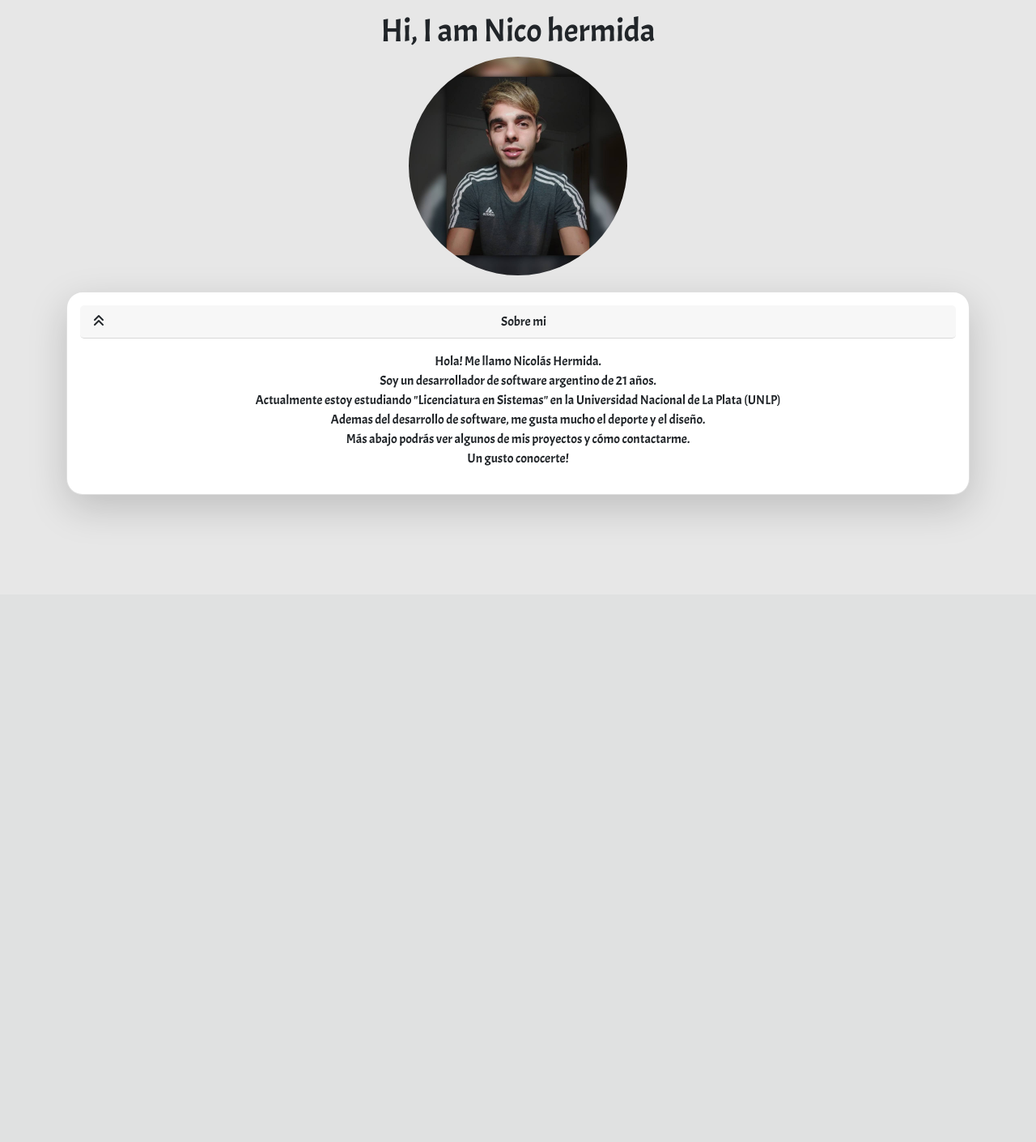
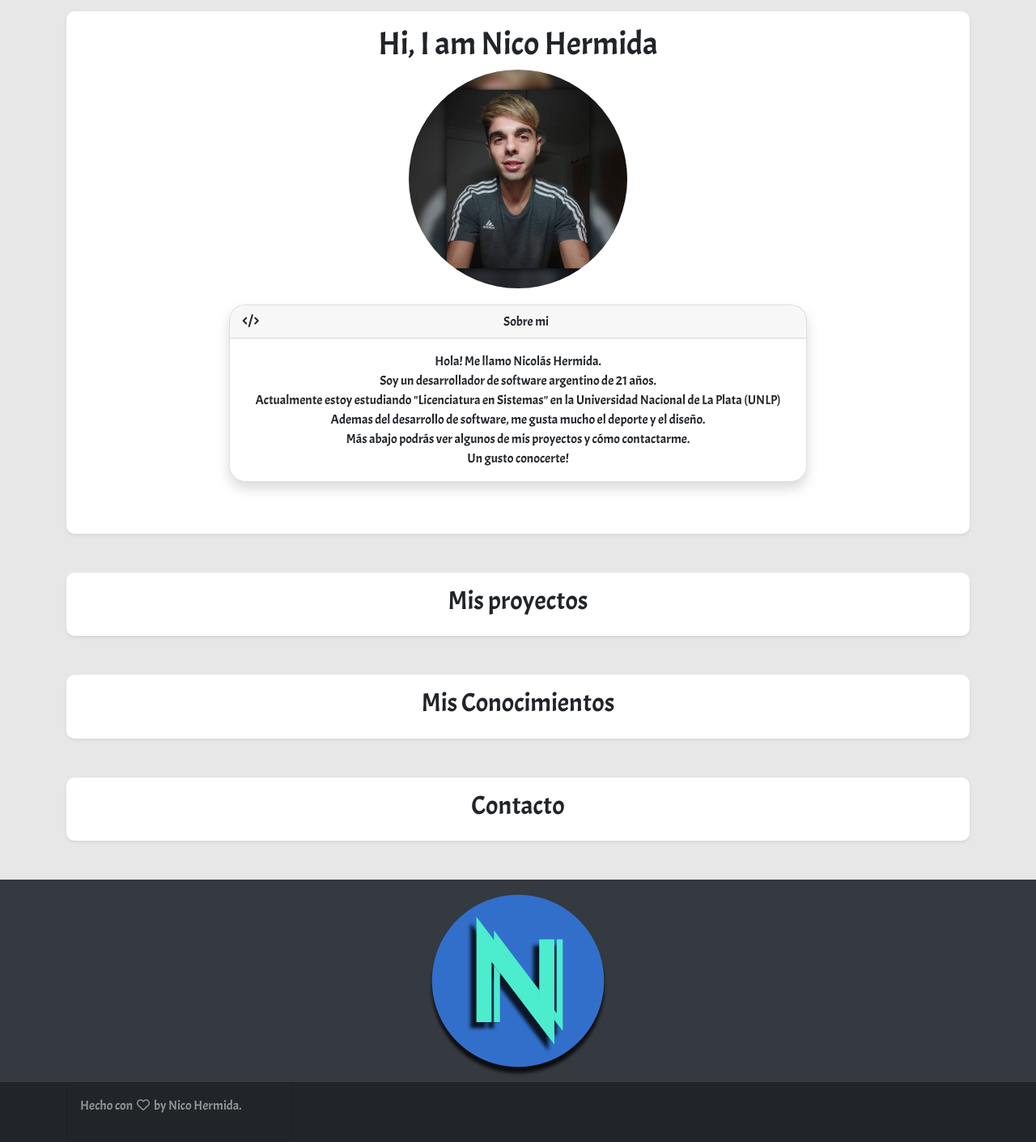
Before and after one commit to nicohermida01/portfolio, a PHP site: page /index2.html in a window 1280 px wide. Shown: the part 66-1476 px from the top of the page at 81% size. Before the commit the page ends 697 px from the top, so only its background shows below. Run offline with PHP 8.4, Linux system fonts and the light colour scheme; some libraries are stand-ins or nearby versions.

Commit message:
avances del 31/03/2021

```diff
--- a/css/style2.css
+++ b/css/style2.css
@@ -13,7 +13,7 @@ body{
     font-size: 18px;
 }
 
-#pageContent{
+#inicio{
     margin-top: 80px;
 }
 
@@ -21,3 +21,23 @@ body{
     margin-top: 20px;
     border-radius: 20px;
 }
+
+.top-redondeado{
+    border-top-left-radius: 20px !important;
+    border-top-right-radius: 20px !important;
+}
+
+.seccion-redondeada{
+    border-radius: 10px;
+}
+
+#footer1{
+    background-color: #343A40;
+}
+
+#footer2{
+    background-color: #212529;
+}
+#footer2 div{
+    background-color: #212529;
+}
--- a/index2.html
+++ b/index2.html
@@ -18,13 +18,16 @@
         <link rel="stylesheet" type="text/css" href="css/style2.css">
 
         <title>I am Nico Hermida</title>
+        <link rel="shortcut icon" href="imagenes/Logo.png">
+
     </head>
-    <body>
+    <body data-bs-spy="scroll" data-bs-target="#navbar-example">
+
         <!-- *************************************************** NAVBAR *************************************************** -->
         <nav id="navBar" class="navbar fixed-top navbar-expand-sm navbar-dark bg-dark">
             <div class="container">
                 <!-- Navbar brand -->
-                <a class="navbar-brand" href="#">
+                <a class="navbar-brand" href="">
                     <img id="navBar-logo" src="imagenes/Logo.png" alt="" width="40">
                 </a>
                 <button class="navbar-toggler" type="button" data-bs-toggle="collapse" data-bs-target="#navbarSupportedContent" aria-controls="navbarSupportedContent" aria-expanded="false" aria-label="Toggle navigation">
@@ -35,15 +38,15 @@
                     <ul class="navbar-nav me-auto mb-2 mb-lg-0 ">
                         <!-- Navbar Inicio -->
                         <li class="nav-item">
-                            <a class="nav-link active" aria-current="page" href="#">Inicio</a>
+                            <a class="nav-link active" aria-current="page" href="#inicio">Inicio</a>
                         </li>
                         <!-- Navbar Proyectos -->
                         <li class="nav-item dropdown">
-                            <a class="nav-link dropdown-toggle" href="#" id="navbarDropdown" role="button" data-bs-toggle="dropdown" aria-expanded="false">
+                            <a class="nav-link dropdown-toggle" href="#proyectos" id="navbarDropdown" role="button" data-bs-toggle="dropdown" aria-expanded="false">
                             Proyectos
                             </a>
                             <ul class="dropdown-menu" aria-labelledby="navbarDropdown">
-                                <li><a class="dropdown-item" href="#">ScrabbleAr</a></li>
+                                <li><a class="dropdown-item" href="#scrabble">ScrabbleAr</a></li>
                                 <li><a class="dropdown-item" href="#">...</a></li>
                                 <li><hr class="dropdown-divider"></li>
                                 <li><a class="dropdown-item" href="#">Trabajando en más..</a></li>
@@ -51,11 +54,11 @@
                         </li>
                         <!-- Navbar Conocimientos -->
                         <li class="nav-item">
-                            <a class="nav-link" href="#">Conocimientos</a>
+                            <a class="nav-link" href="#conocimientos">Conocimientos</a>
                         </li>
                         <!-- Navbar Contacto -->
                         <li class="nav-item">
-                            <a class="nav-link" href="#">Contacto</a>
+                            <a class="nav-link" href="#contacto">Contacto</a>
                         </li>
                     </ul>
                 </div>
@@ -63,22 +66,22 @@
         </nav>
 
         <!-- *************************************************** BODY *************************************************** -->
-        <div class="container" id="pageContent">
+        <div class="container">
 
             <!-- ************** INICIO ************** -->
-            <div class="row justify-content-center" id="inicio">
-                <div class="col text-center">
-                    <h1>Hi, I am Nico hermida</h1>
-                    <a href="#"><img src="imagenes/img-portada.jpg" alt="" class="rounded-circle" width="270"></a>
-
+            <div class="container p-3 mb-2 bg-light text-dark seccion-redondeada shadow-sm mb-5 bg-body" id="inicio">
+                <h1 class="text-center h1">Hi, I am Nico Hermida</h1>
+                <a href="#"><img src="imagenes/img-portada.jpg" alt="" class="rounded-circle mx-auto d-block" width="270"></a>
+                <div class="row justify-content-center">
+                    <div class="col-8">
                         <!-- Descripcion -->
-                    <div class="card text-center shadow-lg p-3 mb-5 bg-body" id="descripcionPerfil">
-                        <div class="card-header rounded-3">
-                            <span class="float-start"><i class="fas fa-angle-double-up"></i></span>
+                        <div class="card text-center shadow p-0 mb-5 bg-body" id="descripcionPerfil">
+                            <div class="card-header top-redondeado">
+                                <span class="float-start"><i class="fas fa-code"></i></span>
                                 Sobre mi
                             </div>
                             <div class="card-body">
-                            <p class="card-text">Hola! Me llamo Nicolás Hermida.<br>Soy un desarrollador de software argentino de 21 años.<br>
+                                <p class="card-text ">Hola! Me llamo Nicolás Hermida.<br>Soy un desarrollador de software argentino de 21 años.<br>
                                     Actualmente estoy estudiando "Licenciatura en Sistemas" en la Universidad Nacional de La Plata (UNLP)<br>
                                     Ademas del desarrollo de software, me gusta mucho el deporte y el diseño.<br>
                                     Más abajo podrás ver algunos de mis proyectos y cómo contactarme. <br>
@@ -88,10 +91,44 @@
                         </div>
                     </div>
                 </div>
+            </div>
 
             <!-- ************** PROYECTOS ************** -->
+            <div class="container p-3 mb-2 bg-light text-dark seccion-redondeada shadow-sm mb-5 bg-body" id="proyectos">
+                <h2 class="text-center h2">Mis proyectos</h2>
 
+            </div>
 
+            <!-- ************** CONOCIMIENTOS ************** -->
+            <div class="container p-3 mb-2 bg-light text-dark seccion-redondeada shadow-sm mb-5 bg-body" id="conocimientos">
+                <h2 class="text-center h2">Mis Conocimientos</h2>
+
+            </div>
+
+            <!-- ************** CONTACTO ************** -->
+            <div class="container p-3 mb-2 bg-light text-dark seccion-redondeada shadow-sm mb-5 bg-body" id="contacto">
+                <h2 class="text-center h2">Contacto</h2>
+
+            </div>
+        </div>
+
+        <!-- ************** FOOTER ************** -->
+        <div class="container-fluid" id="footer1">
+            <div class="container">
+                <img src="imagenes/Logo.png" alt="" width="250" class="img-fluid mx-auto d-block">
+            </div>
+        </div>
+
+        <div class="container-fluid" id="footer2">
+            <div class="container">
+                <div class="col-3">
+                    <div class="card">
+                        <div class="card-body">
+                            <p class="text-white-50 ">Hecho con &nbsp<i class="far fa-heart"></i>&nbsp by Nico Hermida.</p>
+                        </div>
+                    </div>
+                </div>
+            </div>
         </div>
 
         <!-- Bootstrap Module -->
```
Also changed, not shown: imagenes/proyects/scrabble/juego1.png (added), imagenes/proyects/scrabble/juego2.png (added), imagenes/proyects/scrabble/logo.png (added), imagenes/proyects/scrabble/menu.png (added), imagenes/proyects/scrabble/portada.png (added). Lines whose indentation alone changed are shown as unchanged.
